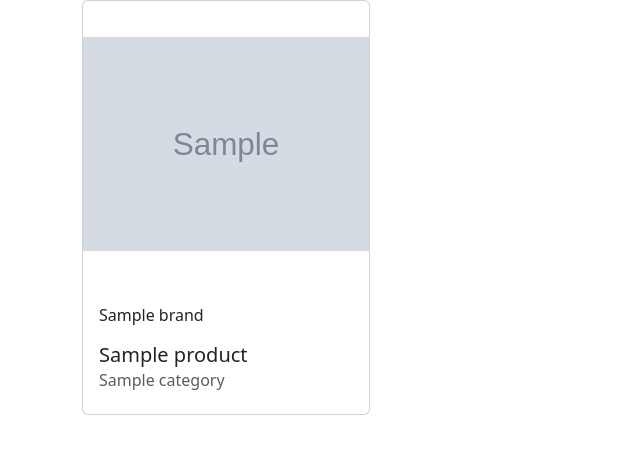
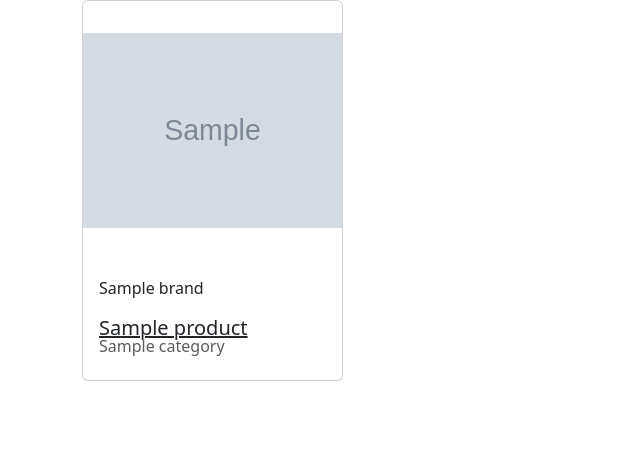
Before and after one commit to iana-b/CosProject, a Django app: page / in a window 1280 px wide. Shown: the part 56-510 px from the top of the page, without its empty margins (0-640 px from the left). Run offline with Django 4.2, Linux system fonts and the light colour scheme; tables that the repository leaves empty hold one stand-in row (values such as "Sample post"); grey boxes marked "Sample" are stand-in pictures; some libraries are stand-ins or nearby versions.

Commit message:
add links to product detail

```diff
--- a/cosproject/cosapp/templates/product_list.html
+++ b/cosproject/cosapp/templates/product_list.html
@@ -4,14 +4,16 @@
 
 {% block content %}
 <div class="container">
-    <div class="row row-cols-4">
+    <div class="row">
         {% for product in products %}
-        <div class="col">
-            <div class="card" style="width: 18rem;">
-                <img src="{{ product.picture.url }}" class="card-img-top" alt="" style="object-fit: contain; aspect-ratio: 1/1;">
+        <div class="col-3">
+            <div class="card">
+                <a href="{% url 'product_detail' product.id %}">
+                    <img src="{{ product.picture.url }}" class="card-img-top" alt="" style="object-fit: contain; aspect-ratio: 1/1;">
+                </a>
                 <div class="card-body">
                     <p class="card-text">{{ product.brand }}</p>
-                    <h5 class="card-title">{{ product.title }}</h5>
+                    <a href="{% url 'product_detail' product.id %}" class="card-title h5">{{ product.title }}</a>
                     <h6 class="card-subtitle mb-2 text-body-secondary">{{ product.category }}</h6>
                 </div>
             </div>
```
